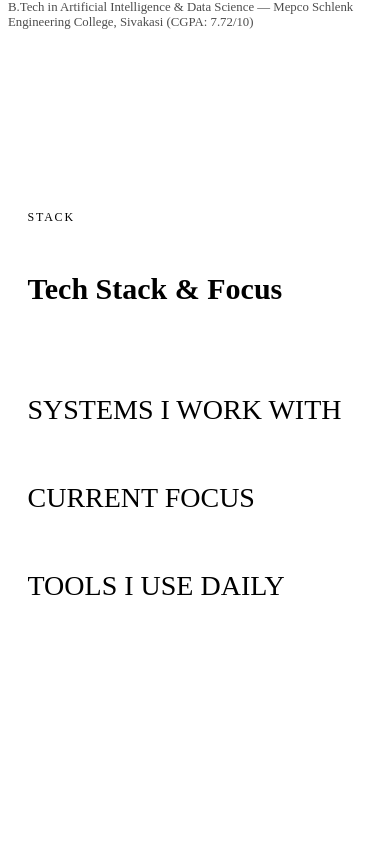
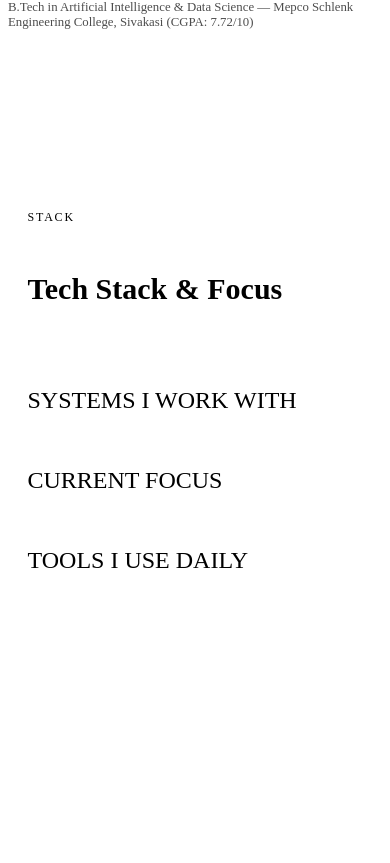
Before and after one commit to AbishekR05/Portfolio, a React (Vite) app in the folder V2/: page / in a window 390 px wide. Shown: the part 5198-6061 px from the top of the page. Built offline with nearby package versions, Linux system fonts and the light colour scheme; the HTML template or start-up script is replaced by a standard one.

Commit message:
feat: redesign Tools component to fade title and show full screen width white marquee on hover

```diff
--- a/V2/src/components/Tools.css
+++ b/V2/src/components/Tools.css
@@ -1,89 +1,105 @@
 .tools-section {
   background-color: var(--bg-dark);
   color: var(--paper);
-  padding: 16vh 5vw;
+  padding: 16vh 0 12vh 0; /* padding bottom/top, left/right is managed per child to support edge-to-edge */
   position: relative;
   overflow: hidden;
+  width: 100%;
 }
 
-.tools-container {
+.tools-heading-wrapper {
+  padding: 0 5vw;
   display: flex;
   flex-direction: column;
   align-items: flex-start;
   width: 100%;
+  text-align: left;
+  margin-bottom: 60px;
 }
 
-.tools-container .eyebrow {
+.tools-heading-wrapper .eyebrow {
   color: var(--text-dim-dark);
   margin-bottom: 22px;
 }
 
-.tools-container h2 {
+.tools-heading-wrapper h2 {
   font-family: var(--font-display);
   font-size: clamp(30px, 4vw, 56px);
-  margin-bottom: 20px;
 }
 
+/* Edge-to-edge rows container */
 .interactive-rows {
   width: 100%;
-  margin-top: 40px;
   border-top: 1px solid var(--line-dark);
 }
 
 .interactive-row {
   position: relative;
   border-bottom: 1px solid var(--line-dark);
-  padding: 40px 0;
+  height: clamp(90px, 12vh, 140px); /* fixed height so elements align perfectly */
   cursor: pointer;
   display: flex;
-  flex-direction: column;
-  align-items: flex-start;
-  transition: padding 0.4s ease;
+  align-items: center;
+  width: 100%;
+  overflow: hidden;
+}
+
+/* Static title wrapper */
+.row-content-wrapper {
+  padding: 0 5vw;
+  width: 100%;
+  transition: opacity 0.35s cubic-bezier(0.25, 1, 0.5, 1), transform 0.35s cubic-bezier(0.25, 1, 0.5, 1);
+  text-align: left;
+  display: flex;
+  align-items: center;
+  pointer-events: none;
 }
 
 .row-title {
-  font-size: clamp(28px, 4.5vw, 56px);
+  font-size: clamp(24px, 3.8vw, 48px);
   color: var(--paper);
-  transition: color 0.4s ease, transform 0.4s ease;
   font-family: var(--font-display);
   text-transform: uppercase;
-  text-align: left;
 }
 
-.interactive-row:hover .row-title {
-  color: var(--brass);
-  transform: translateX(12px);
+/* On hover, fade out the title and slide it up slightly */
+.interactive-row:hover .row-content-wrapper {
+  opacity: 0;
+  transform: translateY(-12px);
 }
 
-/* Marquee Band Accordion */
+/* Edge-to-edge marquee band */
 .marquee-band {
-  height: 0;
-  overflow: hidden;
-  background: var(--brass);
-  margin-top: 0;
+  position: absolute;
+  inset: 0;
+  width: 100%;
+  height: 100%;
+  background: transparent; /* transparent, white text on dark */
   display: flex;
   align-items: center;
-  transition: height 0.4s cubic-bezier(.6,0,.2,1), margin-top 0.4s ease;
+  opacity: 0;
+  transform: translateY(12px);
+  transition: opacity 0.35s cubic-bezier(0.25, 1, 0.5, 1), transform 0.35s cubic-bezier(0.25, 1, 0.5, 1);
   pointer-events: none;
-  width: 100%;
 }
 
-.marquee-band.active {
-  height: 90px;
-  margin-top: 24px;
+/* On hover, fade in the marquee band and slide it into place */
+.interactive-row:hover .marquee-band {
+  opacity: 1;
+  transform: translateY(0);
 }
 
 .marquee-track {
   display: flex;
   white-space: nowrap;
-  animation: marquee 16s linear infinite;
+  animation: marquee 24s linear infinite;
   will-change: transform;
 }
 
 .marquee-track span {
   font-family: var(--font-display), sans-serif;
-  font-size: clamp(24px, 3.2vw, 38px);
-  color: var(--ink);
+  font-size: clamp(24px, 3.8vw, 48px); /* identical size to the row heading */
+  color: var(--paper); /* white as usual */
   padding: 0 28px;
   display: inline-flex;
   align-items: center;
@@ -102,16 +118,15 @@
 /* Responsiveness overrides */
 @media (max-width: 800px) {
   .tools-section {
-    padding: 10vh 5vw;
+    padding: 10vh 0;
+  }
+  .tools-heading-wrapper {
+    margin-bottom: 30px;
   }
   .interactive-row {
-    padding: 28px 0;
+    height: 80px;
   }
-  .marquee-band.active {
-    height: 65px;
-    margin-top: 16px;
-  }
-  .marquee-track span {
-    font-size: 20px;
+  .marquee-track {
+    animation-duration: 16s;
   }
 }
--- a/V2/src/components/Tools.jsx
+++ b/V2/src/components/Tools.jsx
@@ -24,26 +24,33 @@ export default function Tools() {
 
   return (
     <section id="tools" className="tools-section dark-theme">
-      <div className="tools-container container">
+      {/* Heading aligned with global container padding */}
+      <div className="tools-heading-wrapper">
         <div className="eyebrow mono">STACK</div>
         <h2 className="display">Tech Stack &amp; Focus</h2>
+      </div>
 
+      {/* Edge-to-edge rows */}
       <div className="interactive-rows">
         {sections.map((sec) => (
           <div
             key={sec.id}
-              className={`interactive-row ${hoveredSection === sec.id ? "is-hovered" : ""}`}
+            className="interactive-row"
             onMouseEnter={() => setHoveredSection(sec.id)}
             onMouseLeave={() => setHoveredSection(null)}
           >
+            {/* Heading text (disappears on hover) */}
+            <div className="row-content-wrapper">
               <div className="row-title display">
                 {sec.title}
               </div>
+            </div>
 
+            {/* Marquee band (appears on hover, edge-to-edge, white text) */}
             <div className={`marquee-band ${hoveredSection === sec.id ? "active" : ""}`}>
               <div className="marquee-track">
-                  {/* Repeat item lists for seamless infinite loop */}
-                  {Array(4).fill(sec.items).flat().map((item, idx) => (
+                {/* Repeated array for continuous flow */}
+                {Array(6).fill(sec.items).flat().map((item, idx) => (
                   <span key={idx}>{item.toUpperCase()} ✦&nbsp;</span>
                 ))}
               </div>
@@ -51,7 +58,6 @@ export default function Tools() {
           </div>
         ))}
       </div>
-      </div>
     </section>
   );
 }
```
Lines whose indentation alone changed are shown as unchanged.
